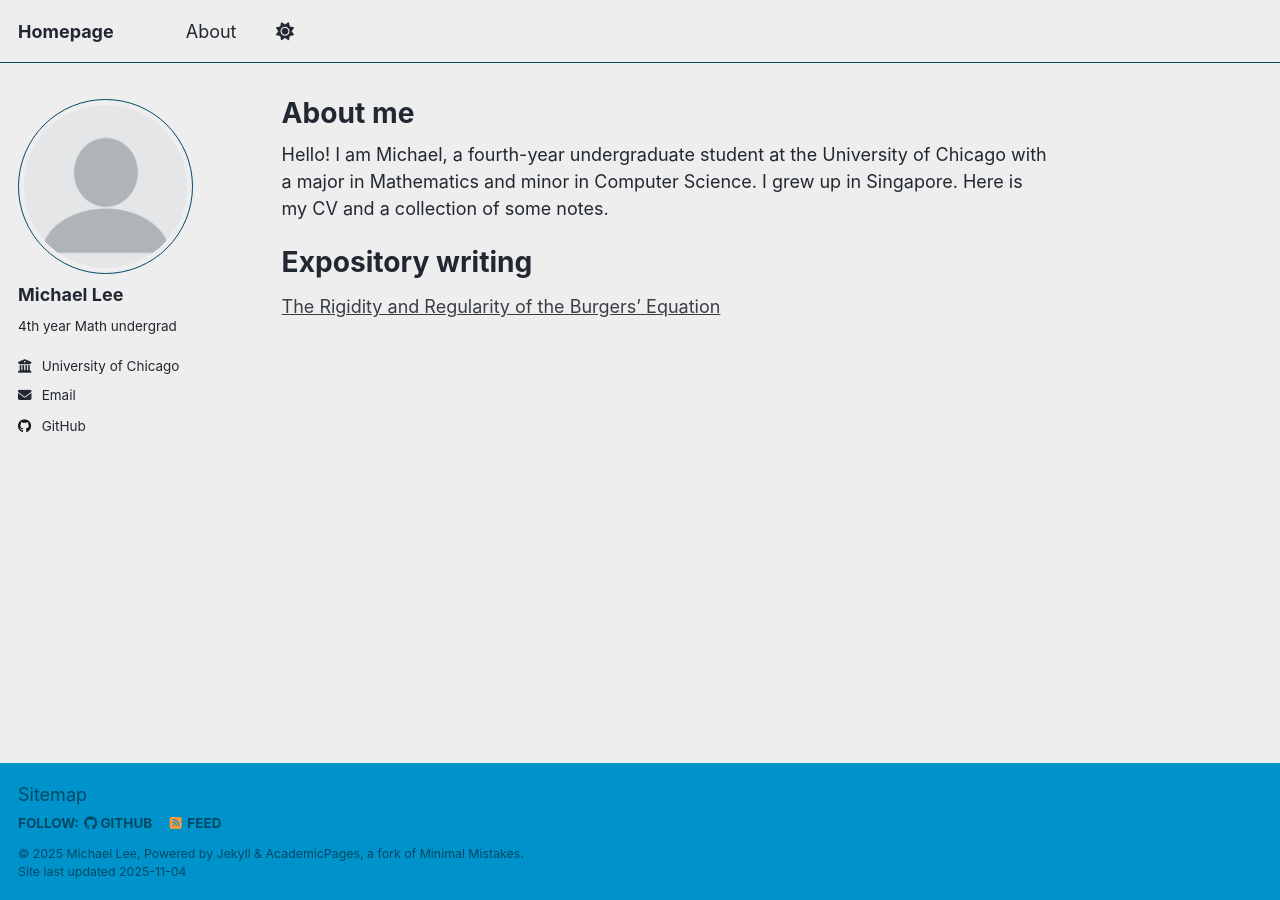
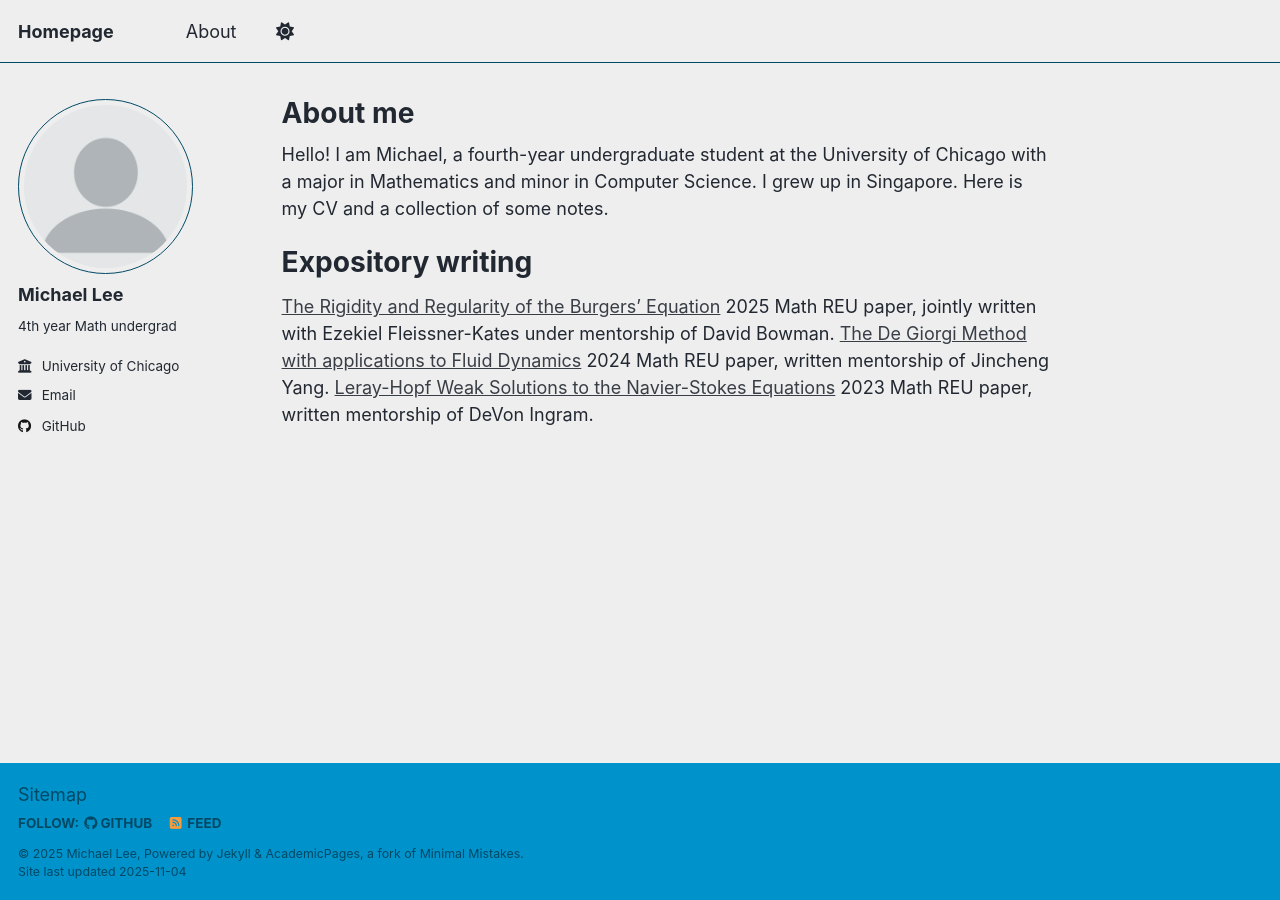
Before and after one commit to leemichaeljh/leemichaeljh.github.io, a Jekyll site: the page built from _pages/about.md, in a window 1280 px wide. Built offline with Jekyll 4.4.1, drawn with Linux system fonts in a browser that asks for light colours; a script that is not in the unit is left out.

Commit message:
Update about.md with Math REU paper details
Added descriptions for Math REU papers from 2023 to 2025.

```diff
--- a/_pages/about.md
+++ b/_pages/about.md
@@ -12,3 +12,8 @@ Hello! I am Michael, a fourth-year undergraduate student at the University of Ch
 Expository writing
 ======
 [The Rigidity and Regularity of the Burgers' Equation](files/reu-2025.pdf)
+2025 Math REU paper, jointly written with Ezekiel Fleissner-Kates under mentorship of David Bowman.
+[The De Giorgi Method with applications to Fluid Dynamics](files/reu-2024.pdf)
+2024 Math REU paper, written mentorship of Jincheng Yang.
+[Leray-Hopf Weak Solutions to the Navier-Stokes Equations](files/reu-2023.pdf)
+2023 Math REU paper, written mentorship of DeVon Ingram.
```
